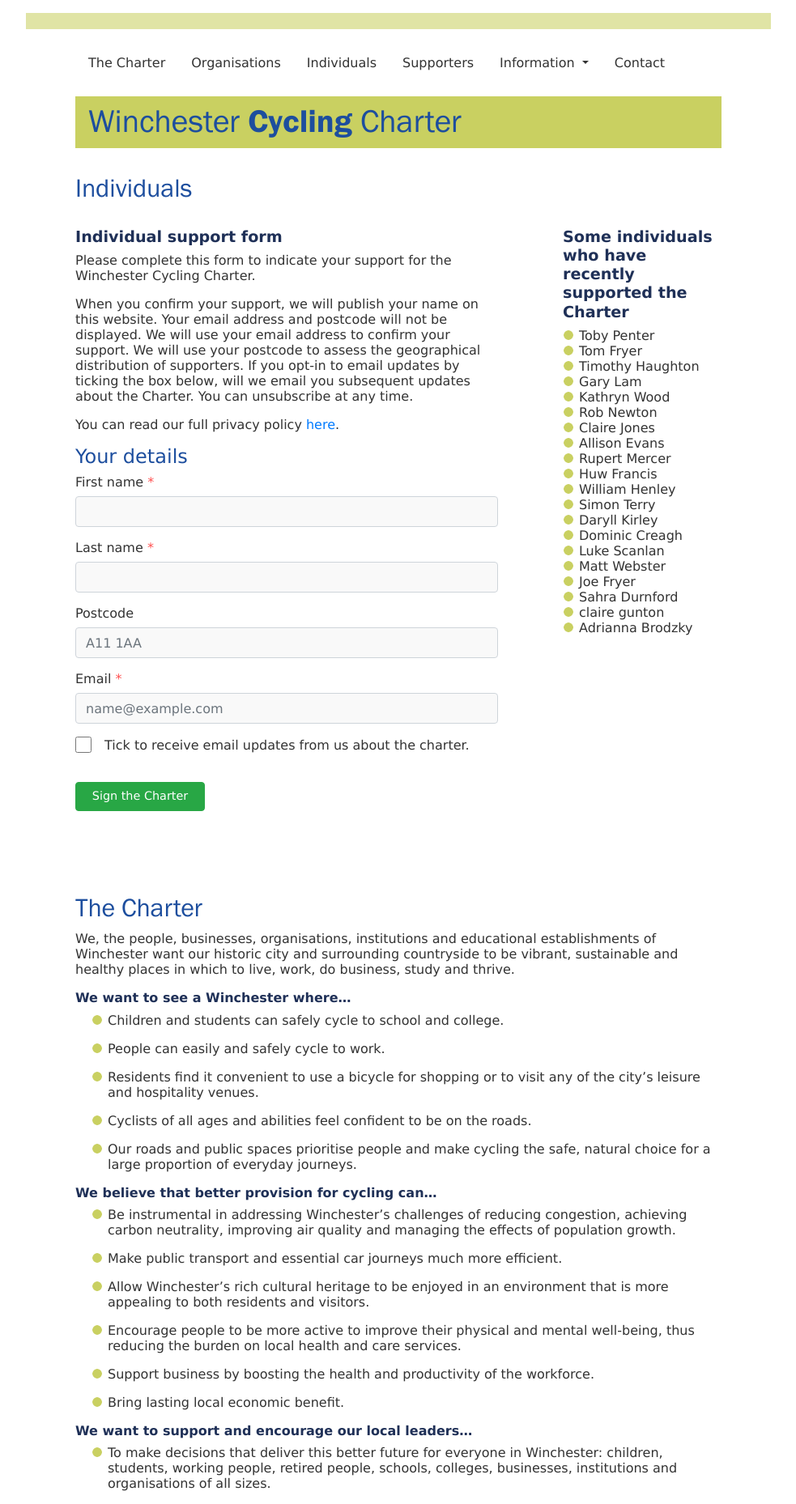
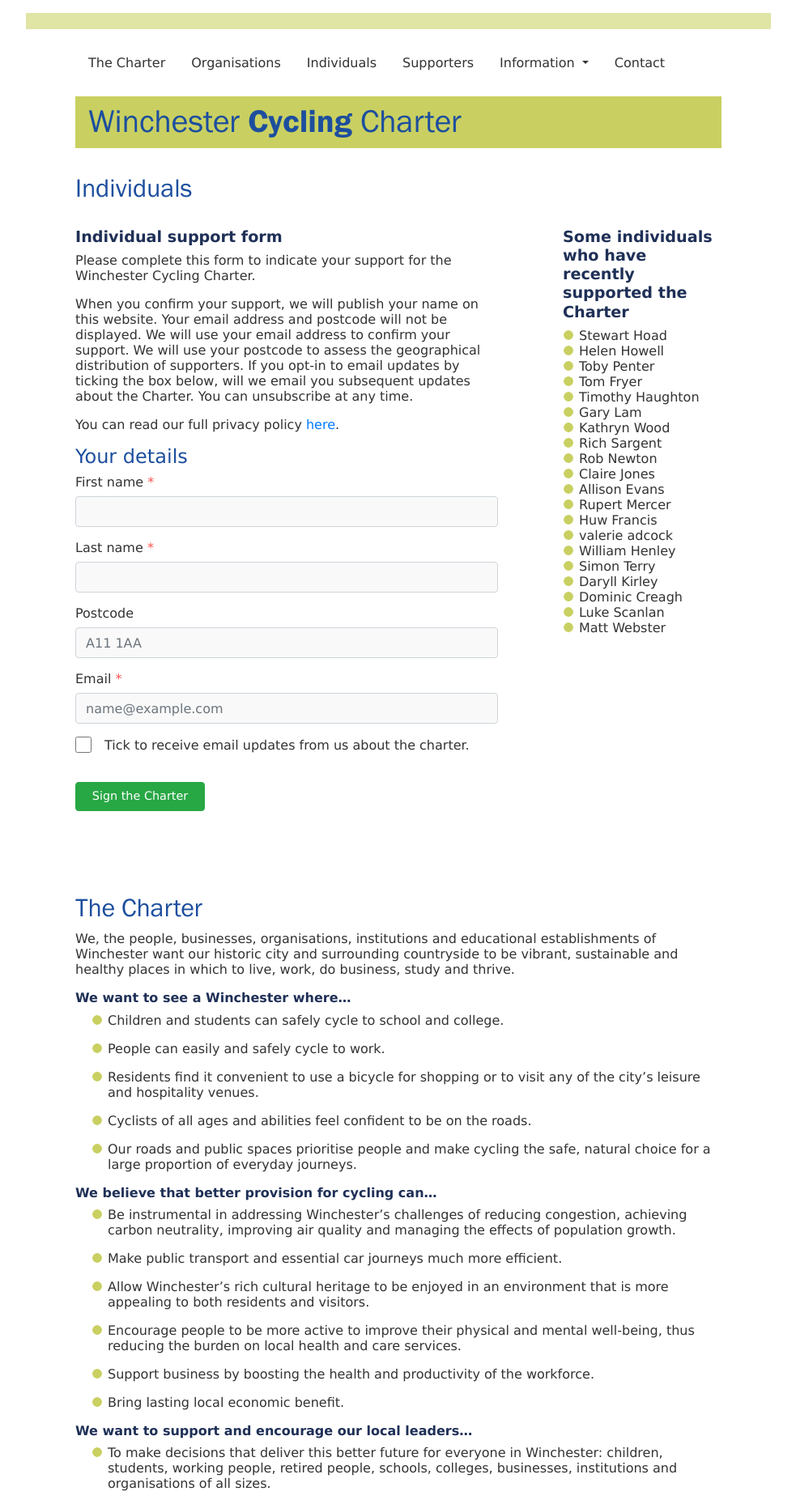
Before and after one commit to winchestercyclingcharter/winchestercyclingcharter.github.io, a Jekyll site: the page built from ind-page.md, in a window 1280 px wide. Shown: the whole page at 81% size, without its empty margins (148-1131 px from the left). Built offline with Jekyll 4.4.1, drawn with Linux system fonts in a browser that asks for light colours; nearby versions of some CDN libraries.

Commit message:
Update people.yml

```diff
--- a/_data/people.yml
+++ b/_data/people.yml
@@ -516,3 +516,7 @@ people:
 - { lastname: Haughton, firstname: Timothy, dt: 20210711-092430-556562 }
 - { lastname: Fryer, firstname: Tom, dt: 20210711-112513-963614 }
 - { lastname: Penter, firstname: Toby, dt: 20210713-150901-886253 }
+- { lastname: Howell, firstname: Helen, dt: 20210713-182233-241947 }
+- { lastname: adcock, firstname: valerie, dt: 20210705-102641-421053 }
+- { lastname: Hoad, firstname: Stewart, dt: 20210714-081217-655587 }
+- { lastname: Sargent, firstname: Rich, dt: 20210708-102436-388784 }
```
